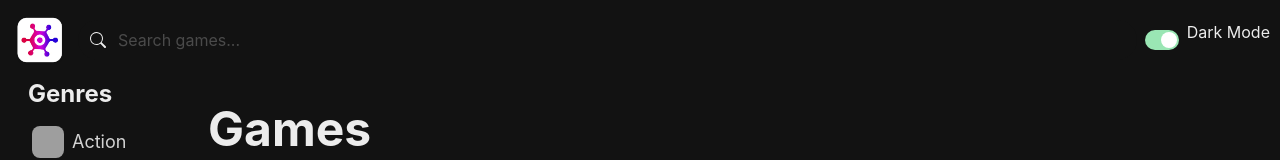
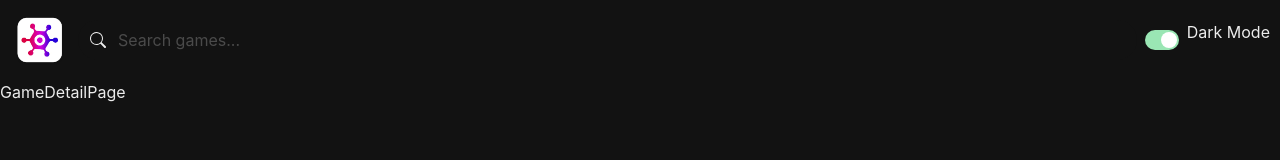
Before and after one commit to fnuadnan/game-hub-project, a React (Vite) app: page /games/1 in a window 1280 px wide. Shown: the top 160 px of the page. Built offline with nearby package versions, Linux system fonts and the light colour scheme; no server answers; grey boxes are pictures that could not be loaded.

Commit message:
Set up routing

```diff
--- a/package.json
+++ b/package.json
@@ -22,6 +22,7 @@
     "react-dom": "^18.2.0",
     "react-icons": "^5.0.1",
     "react-infinite-scroll-component": "^6.1.0",
+    "react-router-dom": "^6.23.0",
     "zustand": "^4.5.2"
   },
   "devDependencies": {
--- a/src/main.tsx
+++ b/src/main.tsx
@@ -3,7 +3,8 @@
 import "bootstrap/dist/css/bootstrap.css";
 import React from "react";
 import ReactDOM from "react-dom/client";
-import App from "./App.tsx";
+import { RouterProvider } from "react-router-dom";
+import router from "./routes.tsx";
 import theme from "./theme.ts";
 
 const queryClient = new QueryClient();
@@ -13,7 +14,7 @@
     <ChakraProvider theme={theme}>
       <ColorModeScript initialColorMode={theme.config.initialColorMode} />
       <QueryClientProvider client={queryClient}>
-        <App />
+        <RouterProvider router={router} />
       </QueryClientProvider>
     </ChakraProvider>
   </React.StrictMode>
--- /dev/null
+++ b/src/pages/GameDetailPage.tsx
@@ -0,0 +1,5 @@
+const GameDetailPage = () => {
+  return <div>GameDetailPage</div>;
+};
+
+export default GameDetailPage;
--- a/src/App.tsx
+++ b/src/pages/HomePage.tsx
@@ -1,26 +1,22 @@
 import { Box, Grid, GridItem, HStack, Show } from "@chakra-ui/react";
-import GameGrid from "./components/GameGrid";
-import GameHeading from "./components/GameHeading";
-import GenreList from "./components/GenreList";
-import Navbar from "./components/Navbar";
-import PlatformSelector from "./components/PlatformSelector";
-import SortSelector from "./components/SortSelector";
+import GameGrid from "../components/GameGrid";
+import GameHeading from "../components/GameHeading";
+import GenreList from "../components/GenreList";
+import PlatformSelector from "../components/PlatformSelector";
+import SortSelector from "../components/SortSelector";
 
-const App = () => {
+const HomePage = () => {
   return (
     <Grid
       templateAreas={{
-        base: `"nav" "main"`,
-        lg: `"nav nav" "aside main"`,
+        base: `"main"`,
+        lg: `"aside main"`,
       }}
       templateColumns={{
         base: "1fr",
         lg: "200px 1fr",
       }}
     >
-      <GridItem area="nav">
-        <Navbar />
-      </GridItem>
       <Show above="lg">
         <GridItem area="aside">
           <GenreList />
@@ -40,4 +36,4 @@
   );
 };
 
-export default App;
+export default HomePage;
--- /dev/null
+++ b/src/pages/Layout.tsx
@@ -0,0 +1,13 @@
+import { Outlet } from "react-router-dom";
+import Navbar from "../components/Navbar";
+
+const Layout = () => {
+  return (
+    <>
+      <Navbar />
+      <Outlet />
+    </>
+  );
+};
+
+export default Layout;
--- /dev/null
+++ b/src/routes.tsx
@@ -0,0 +1,17 @@
+import { createBrowserRouter } from "react-router-dom";
+import GameDetailPage from "./pages/GameDetailPage";
+import HomePage from "./pages/HomePage";
+import Layout from "./pages/Layout";
+
+const router = createBrowserRouter([
+  {
+    path: "/",
+    element: <Layout />,
+    children: [
+      { index: true, element: <HomePage /> },
+      { path: "games/:id", element: <GameDetailPage /> },
+    ],
+  },
+]);
+
+export default router;
```
Also changed, not shown: src/App.css (added), 1 other file (tests, documents, lock files or other folders).
